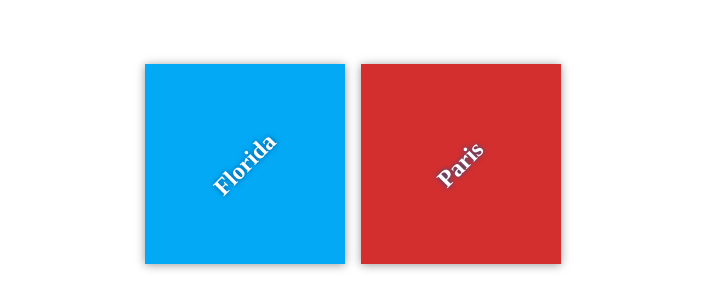
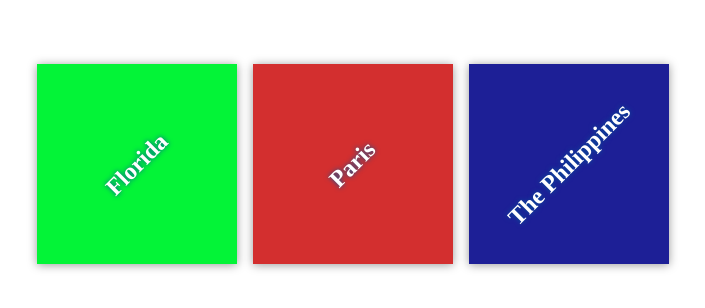
Before and after one commit to goodguynic/gitexplorer, a plain HTML site: page index.html in a window 1280 px wide. Shown: the part 236-544 px from the top of the page, without its empty margins (287-992 px from the left). Drawn offline with Linux system fonts and the light colour scheme.

Commit message:
Add destination

```diff
--- a/css/app.css
+++ b/css/app.css
@@ -47,9 +47,13 @@ h2 {
 }
 
 #florida {
-    background-color: #03a9f4;
+    background-color: #03f437;
 }
 
 #paris {
     background-color: #d32f2f;
 }
+
+#Philippines {
+    background-color: #1d1f96;
+}
--- a/index.html
+++ b/index.html
@@ -16,6 +16,10 @@
             <div class="destination" id="paris">
                 <h2>Paris</h2>
             </div>
+
+            <div class="destination" id="Philippines">
+                <h2>The Philippines</h2>
+            </div>
         </div>
     </div>
 
```
